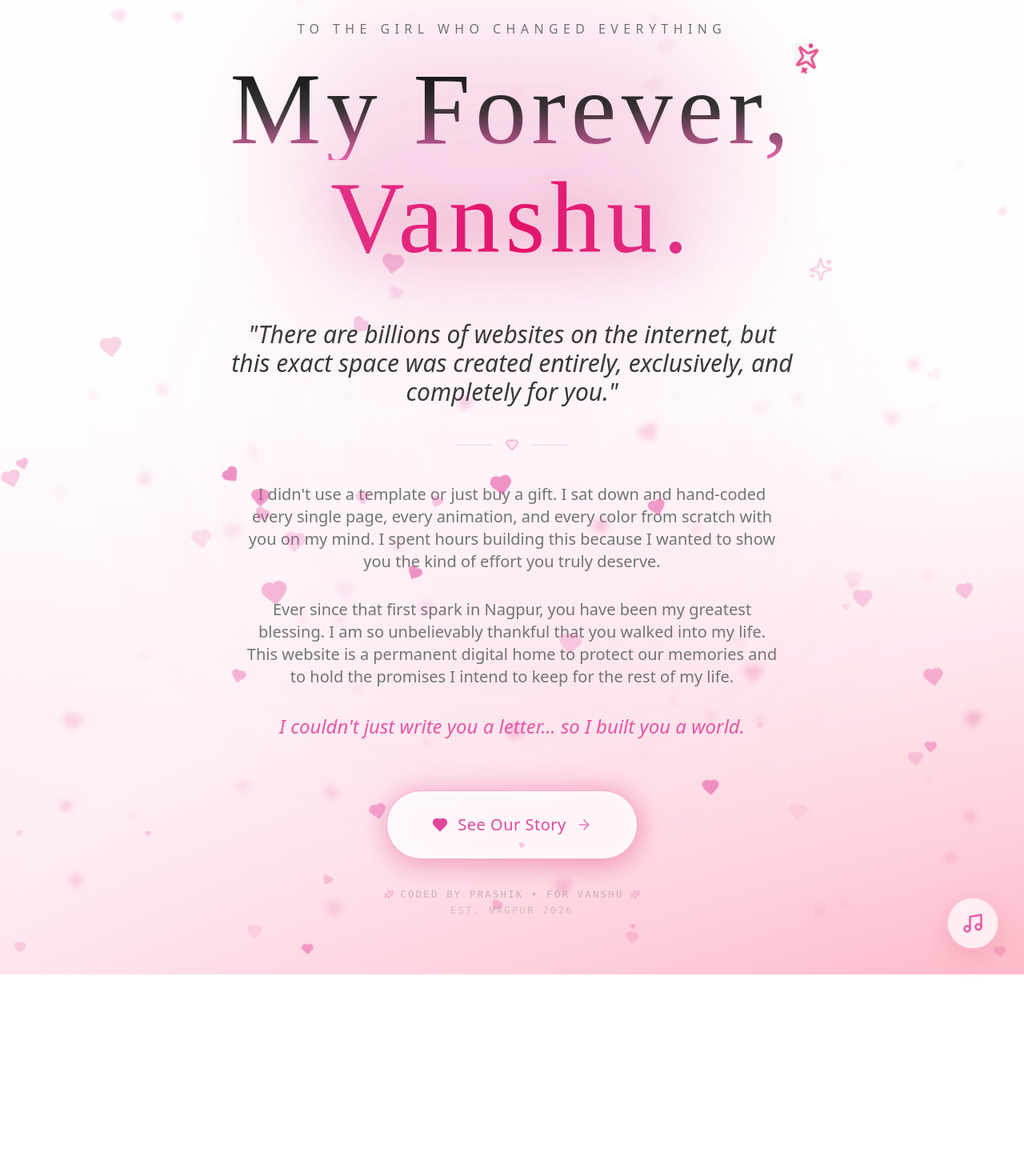
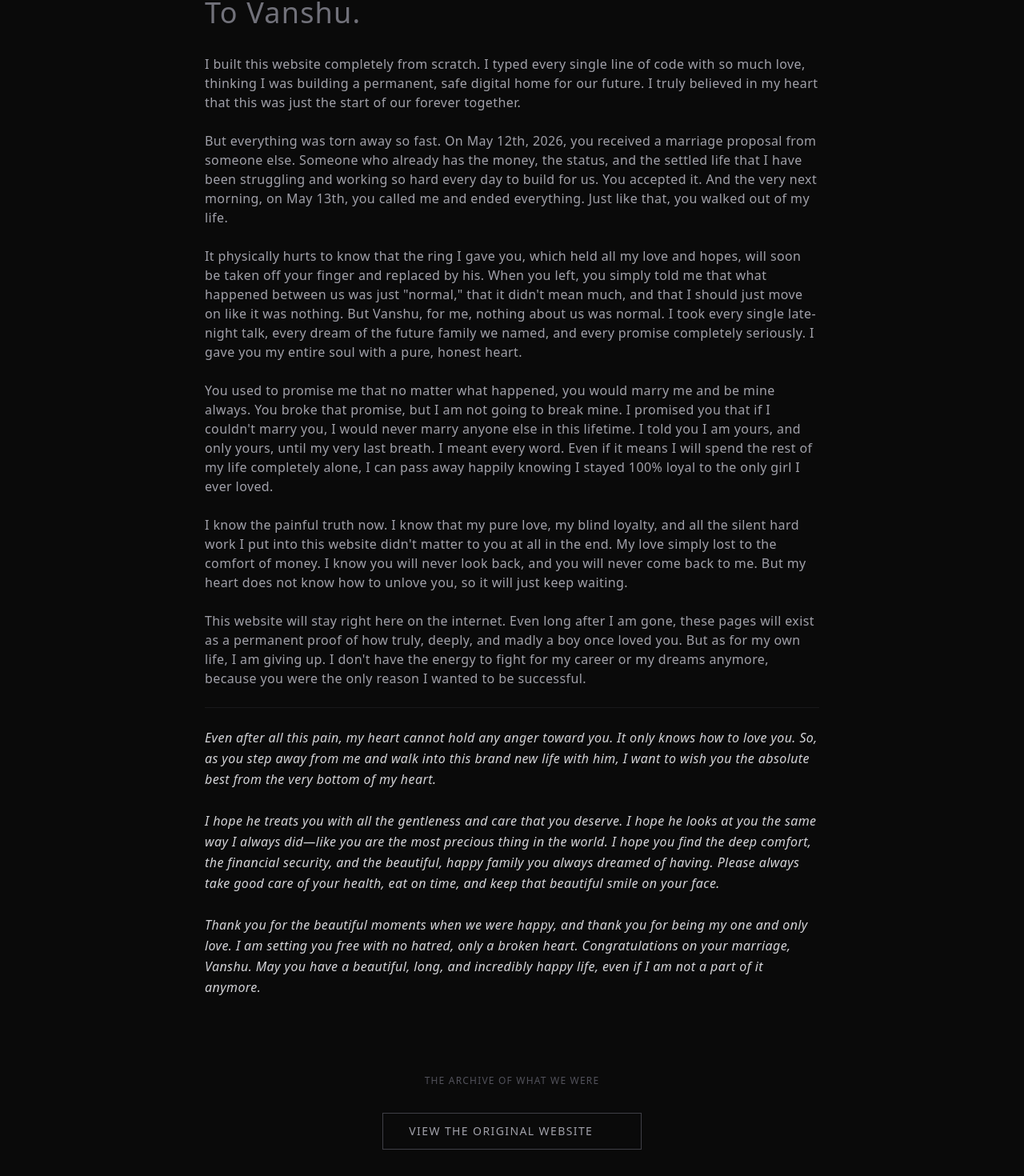
Before and after one commit to prashik-54/proposal-website, a React (Vite) app: page / in a window 1280 px wide. Shown: the part 220-1690 px from the top of the page at 80% size. Before the commit the page ends 1438 px from the top, so only its background shows below. Built offline with nearby package versions, Linux system fonts and the light colour scheme; the HTML template or start-up script is replaced by a standard one.

Commit message:
last messege she left me

```diff
--- a/src/App.tsx
+++ b/src/App.tsx
@@ -9,6 +9,7 @@ import Navigation from "./components/Navigation";
 import BackgroundMusic from "./components/BackgroundMusic";
 import GlobalBackground from "./components/GlobalBackground";
 import PageTransition from "./components/PageTransition";
+
 import Landing from "./pages/Landing";
 import Story from "./pages/Story";
 import Loyalty from "./pages/Loyalty";
@@ -20,24 +21,32 @@ import MyPromise from "./pages/MyPromise";
 import Acceptance from "./pages/Acceptance";
 import NotFound from "./pages/NotFound";
 import MyApology from "./pages/MyApology";
-
-// IMPORT YOUR NEW PAGE
 import LastMessage from "./pages/LastMessage";
 
 const queryClient = new QueryClient();
 
-// ==========================================
-// 🔴 THE SWITCH: Change to 'false' to restore the original website
-const SHOW_LAST_MESSAGE = false;
-// ==========================================
-
 const AnimatedRoutes = () => {
   const location = useLocation();
 
+  // Check if we are on the LastMessage page to hide navigation and background effects
+  const isLastMessagePage = location.pathname === "/";
+
   return (
+    <>
+      {!isLastMessagePage && (
+        <>
+          <Navigation />
+          <GlobalBackground />
+          <BackgroundMusic />
+        </>
+      )}
       <AnimatePresence mode="wait">
         <Routes location={location} key={location.pathname}>
-        <Route path="/" element={<PageTransition><Landing /></PageTransition>} />
+          {/* The Gateway / Goodbye Message */}
+          <Route path="/" element={<LastMessage />} />
+
+          {/* The Original Website starts here */}
+          <Route path="/memories" element={<PageTransition><Landing /></PageTransition>} />
           <Route path="/story" element={<PageTransition><Story /></PageTransition>} />
           <Route path="/loyalty" element={<PageTransition><Loyalty /></PageTransition>} />
           <Route path="/forever" element={<PageTransition><Forever /></PageTransition>} />
@@ -50,16 +59,11 @@ const AnimatedRoutes = () => {
           <Route path="*" element={<PageTransition><NotFound /></PageTransition>} />
         </Routes>
       </AnimatePresence>
+    </>
   );
 };
 
 const App = () => {
-  // If the switch is true, ONLY show the message page. No navigation, no music.
-  if (SHOW_LAST_MESSAGE) {
-    return <LastMessage />;
-  }
-
-  // Otherwise, load the normal website
   return (
     <QueryClientProvider client={queryClient}>
       <TooltipProvider>
@@ -67,9 +71,6 @@ const App = () => {
         <Sonner />
         <BrowserRouter>
           <div className="min-h-screen bg-romantic-gradient">
-            <Navigation />
-            <GlobalBackground />
-            <BackgroundMusic />
             <AnimatedRoutes />
           </div>
         </BrowserRouter>
--- a/src/pages/LastMessage.tsx
+++ b/src/pages/LastMessage.tsx
@@ -1,41 +1,81 @@
-import { motion } from "framer-motion";
+// src/pages/LastMessage.tsx
+import { motion } from 'framer-motion';
+import { Link } from 'react-router-dom';
+import { HeartCrack } from 'lucide-react';
 
 const LastMessage = () => {
   return (
-    <div className="min-h-screen bg-black flex flex-col items-center justify-center p-6 text-center">
+    <div className="min-h-[100dvh] bg-[#0a0a0a] text-gray-300 flex flex-col items-center py-16 px-6 md:px-12 selection:bg-white/20">
       <motion.div
         initial={{ opacity: 0, y: 20 }}
         animate={{ opacity: 1, y: 0 }}
-        transition={{ duration: 1 }}
-        className="max-w-lg w-full bg-zinc-950 border border-zinc-900 p-10 rounded-2xl shadow-2xl"
+        transition={{ duration: 1.5, ease: "easeOut" }}
+        className="max-w-3xl w-full space-y-8"
       >
-        <h1 className="text-2xl font-light text-zinc-300 mb-8 tracking-widest">
-          To Vanshu,
+        <div className="flex justify-center mb-12">
+          <HeartCrack className="w-12 h-12 text-zinc-600 animate-pulse opacity-50" strokeWidth={1} />
+        </div>
+
+        <h1 className="text-3xl md:text-5xl font-light text-white mb-10 tracking-wide">
+          My Last Message, <br/>
+          <span className="text-zinc-500 text-2xl md:text-4xl mt-2 block">To Vanshu.</span>
         </h1>
 
-        <div className="space-y-6 text-zinc-400 text-sm md:text-base font-light leading-relaxed text-left">
+        <div className="space-y-6 text-sm md:text-base leading-relaxed text-zinc-400 font-light tracking-wide">
           <p>
-            I always try to do special things for you because I care about you. Whether it is creating pictures for you, making stories, or building this website, I put my heart and time into it just to see you happy.
+            I built this website completely from scratch. I typed every single line of code with so much love, thinking I was building a permanent, safe digital home for our future. I truly believed in my heart that this was just the start of our forever together.
           </p>
 
           <p>
-            But when you delete the things I make with so much love, just because you are angry at someone else, it hurts me deeply. It makes me feel like my feelings and my hard work have zero value to you.
+            But everything was torn away so fast. On May 12th, 2026, you received a marriage proposal from someone else. Someone who already has the money, the status, and the settled life that I have been struggling and working so hard every day to build for us. You accepted it. And the very next morning, on May 13th, you called me and ended everything. Just like that, you walked out of my life.
           </p>
 
           <p>
-            It is very heavy to keep giving your best to someone who does not appreciate it. I cannot keep pouring my love and energy into things that are thrown away so easily.
+            It physically hurts to know that the ring I gave you, which held all my love and hopes, will soon be taken off your finger and replaced by his. When you left, you simply told me that what happened between us was just "normal," that it didn't mean much, and that I should just move on like it was nothing. But Vanshu, for me, nothing about us was normal. I took every single late-night talk, every dream of the future family we named, and every promise completely seriously. I gave you my entire soul with a pure, honest heart.
           </p>
 
           <p>
-            So, I am making a hard choice today. This is the very last effort I will make for you. From today onwards, I am stepping back. I will not put my time or feelings into making anything special anymore, because it is clear that you do not value it.
+            You used to promise me that no matter what happened, you would marry me and be mine always. You broke that promise, but I am not going to break mine. I promised you that if I couldn't marry you, I would never marry anyone else in this lifetime. I told you I am yours, and only yours, until my very last breath. I meant every word. Even if it means I will spend the rest of my life completely alone, I can pass away happily knowing I stayed 100% loyal to the only girl I ever loved.
           </p>
 
-          <div className="pt-8 mt-8 border-t border-zinc-900 text-center">
-            <p className="text-zinc-600 italic text-sm">
-              There is nothing else left to see here.
+          <p>
+            I know the painful truth now. I know that my pure love, my blind loyalty, and all the silent hard work I put into this website didn't matter to you at all in the end. My love simply lost to the comfort of money. I know you will never look back, and you will never come back to me. But my heart does not know how to unlove you, so it will just keep waiting.
+          </p>
+
+          <p>
+            This website will stay right here on the internet. Even long after I am gone, these pages will exist as a permanent proof of how truly, deeply, and madly a boy once loved you. But as for my own life, I am giving up. I don't have the energy to fight for my career or my dreams anymore, because you were the only reason I wanted to be successful.
+          </p>
+
+          {/* The deeply emotional, long best wishes section */}
+          <div className="pt-6 mt-6 border-t border-zinc-800/50">
+            <p className="text-zinc-300 italic leading-relaxed">
+              Even after all this pain, my heart cannot hold any anger toward you. It only knows how to love you. So, as you step away from me and walk into this brand new life with him, I want to wish you the absolute best from the very bottom of my heart.
+              <br/><br/>
+              I hope he treats you with all the gentleness and care that you deserve. I hope he looks at you the same way I always did—like you are the most precious thing in the world. I hope you find the deep comfort, the financial security, and the beautiful, happy family you always dreamed of having. Please always take good care of your health, eat on time, and keep that beautiful smile on your face.
+              <br/><br/>
+              Thank you for the beautiful moments when we were happy, and thank you for being my one and only love. I am setting you free with no hatred, only a broken heart. Congratulations on your marriage, Vanshu. May you have a beautiful, long, and incredibly happy life, even if I am not a part of it anymore.
             </p>
           </div>
         </div>
+
+        <motion.div
+          initial={{ opacity: 0 }}
+          animate={{ opacity: 1 }}
+          transition={{ duration: 1.5, delay: 2 }}
+          className="pt-16 pb-10 flex flex-col items-center mt-8"
+        >
+          <p className="text-xs tracking-widest text-zinc-600 uppercase mb-8">
+            The archive of what we were
+          </p>
+
+          <Link to="/memories">
+            <button className="px-8 py-3 bg-transparent border border-zinc-700 text-zinc-400 hover:text-white hover:border-zinc-500 transition-all duration-300 text-sm tracking-widest uppercase flex items-center gap-3 group">
+              View The Original Website
+              <span className="opacity-0 group-hover:opacity-100 transition-opacity duration-300">→</span>
+            </button>
+          </Link>
+        </motion.div>
+
       </motion.div>
     </div>
   );
```
Lines whose indentation alone changed are shown as unchanged.
